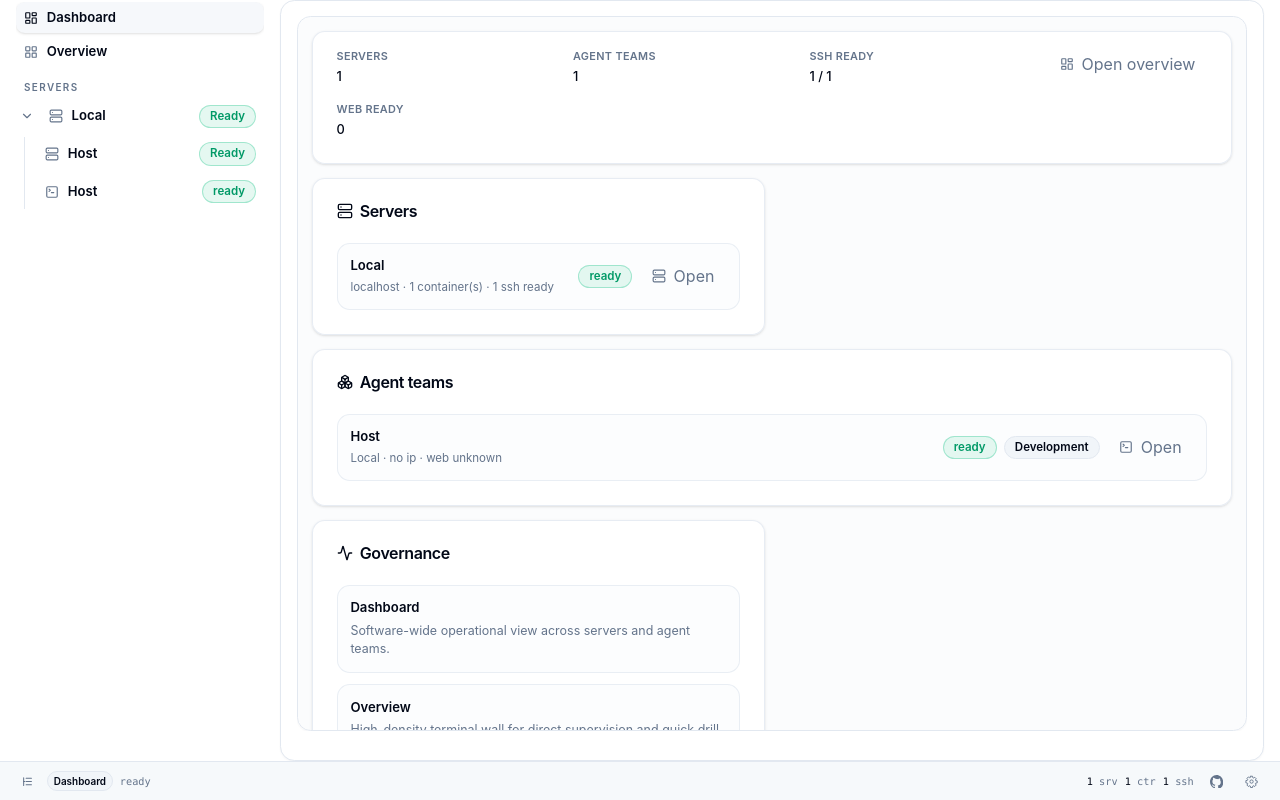
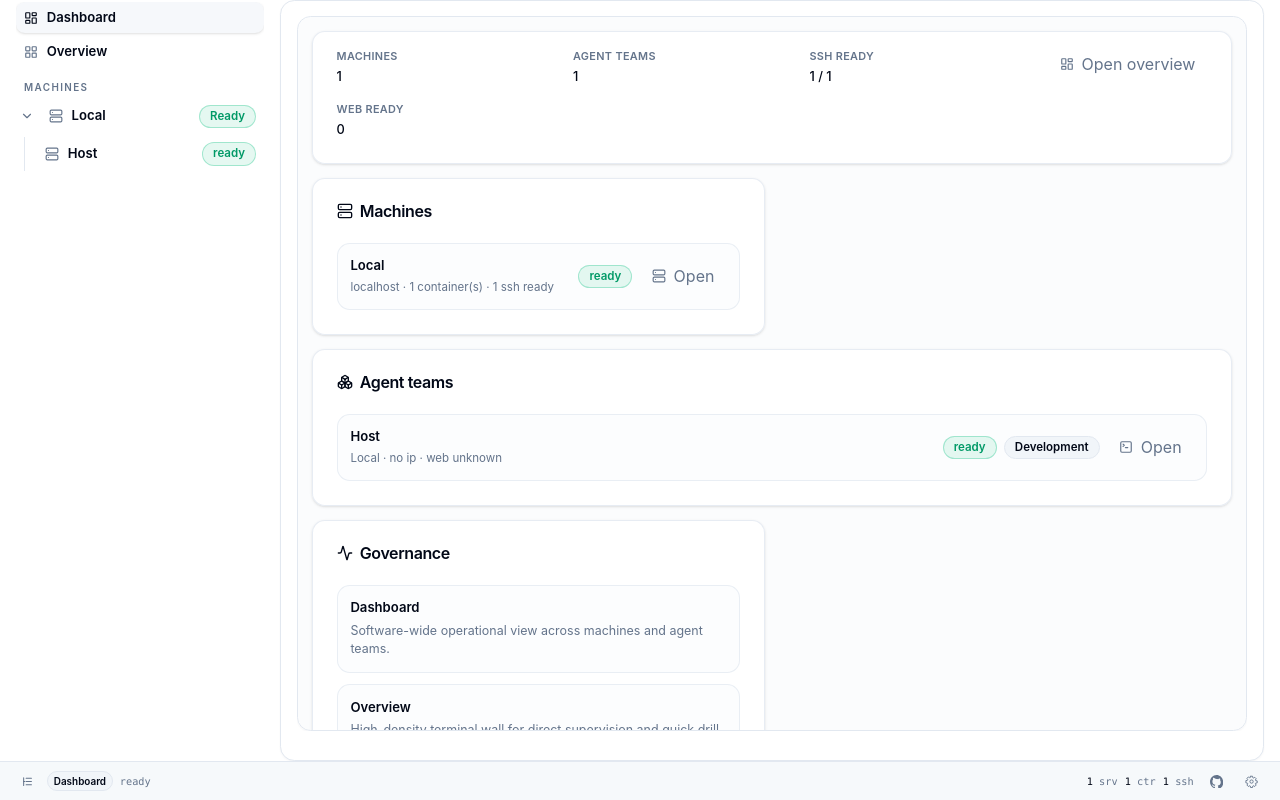
Before and after one commit to hsudatalks/univers-machine, a React (Vite) app in the folder apps/univers-ark-developer/: page / in a window 1280 px wide. Built offline with nearby package versions, Linux system fonts and the light colour scheme.

Commit message:
refactor(ark-developer): use host containers as real machine targets

```diff
--- a/apps/univers-ark-developer/src/App.tsx
+++ b/apps/univers-ark-developer/src/App.tsx
@@ -46,7 +46,6 @@ import {
   isBrowserToolPanel,
   type ActiveView,
 } from "./lib/view-types";
-import { isServerHostTargetId } from "./lib/server-targets";
 const DEFAULT_TERMINAL_PANEL_WIDTH_REM = 35;
 const MIN_TERMINAL_PANEL_WIDTH_REM = 35;
 const MIN_TOOL_PANEL_WIDTH_REM = 22;
@@ -169,7 +168,6 @@ function App() {
   const {
     activeContainerServer,
     activeContainerTarget,
-    hostTargets,
     overviewContainers,
     overviewTerminalTargets,
     reachableContainerCount,
@@ -263,16 +261,9 @@ function App() {
           return undefined;
         }
 
-        return bootstrap.servers.find((server) => {
-          const hostTarget = hostTargets.find((target) => target.id === targetId);
-          if (hostTarget) {
-            return server.id === hostTarget.id.replace(/^server-host::/, "");
-          }
-
-          return server.containers.some(
-            (container) => container.targetId === targetId,
-          );
-        });
+        return bootstrap.servers.find((server) =>
+          server.containers.some((container) => container.targetId === targetId),
+        );
       };
 
       setActiveView((current) => {
@@ -305,7 +296,7 @@ function App() {
     return () => {
       unlistenParentView?.();
     };
-  }, [bootstrap, hostTargets, setExpandedServerIds]);
+  }, [bootstrap, setExpandedServerIds]);
 
   if (error) {
     return <ShellState label="Error" message={error} />;
@@ -325,7 +316,7 @@ function App() {
         : activeView.kind === "settings"
           ? "Settings"
           : activeView.kind === "server"
-            ? `Server ${visitedServers.find((server) => server.id === activeView.serverId)?.label ?? activeView.serverId}`
+            ? `Machine ${visitedServers.find((server) => server.id === activeView.serverId)?.label ?? activeView.serverId}`
             : `Container ${activeContainerTarget?.label ?? activeView.targetId}`;
 
   return (
@@ -343,7 +334,7 @@ function App() {
                   : undefined
             }
             activeTargetId={activeView.kind === "container" ? activeView.targetId : undefined}
-            availableTargetIds={[...bootstrap.targets, ...hostTargets].map((target) => target.id)}
+            availableTargetIds={bootstrap.targets.map((target) => target.id)}
           bootstrap={bootstrap}
           expandedServerIds={expandedServerIds}
           isDashboardActive={activeView.kind === "dashboard"}
@@ -524,10 +515,9 @@ function App() {
                       }
                     }}
                     onRestartContainer={
-                      target.id.includes("::") && !isServerHostTargetId(target.id)
+                      target.containerKind === "managed"
                         ? async () => {
-                            const [serverId, containerName] = target.id.split("::", 2);
-                            await restartContainer(serverId, containerName);
+                            await restartContainer(target.machineId, target.containerId);
                           }
                         : undefined
                     }
--- a/apps/univers-ark-developer/src/components/GlobalDashboardPage.tsx
+++ b/apps/univers-ark-developer/src/components/GlobalDashboardPage.tsx
@@ -94,7 +94,7 @@ export function GlobalDashboardPage({
             <CardContent className="dashboard-summary-bar">
               <div className="dashboard-summary-copy">
                 <div className="dashboard-summary-item">
-                  <span className="dashboard-meta-label">Servers</span>
+                  <span className="dashboard-meta-label">Machines</span>
                   <span className="dashboard-meta-value">{servers.length}</span>
                 </div>
                 <div className="dashboard-summary-item">
@@ -126,7 +126,7 @@ export function GlobalDashboardPage({
             <CardHeader>
               <CardTitle className="dashboard-section-title">
                 <Server size={16} />
-                Servers
+                Machines
               </CardTitle>
             </CardHeader>
             <CardContent className="server-dashboard-list">
@@ -254,7 +254,7 @@ export function GlobalDashboardPage({
                 <li className="dashboard-action-item">
                   <span className="dashboard-action-title">Dashboard</span>
                   <p className="dashboard-copy">
-                    Software-wide operational view across servers and agent teams.
+                    Software-wide operational view across machines and agent teams.
                   </p>
                 </li>
                 <li className="dashboard-action-item">
--- a/apps/univers-ark-developer/src/components/ServerPage.tsx
+++ b/apps/univers-ark-developer/src/components/ServerPage.tsx
@@ -1,5 +1,5 @@
 import { LayoutDashboard, SquareTerminal } from "lucide-react";
-import { useMemo, useState } from "react";
+import { useState } from "react";
 import type { DeveloperTarget, ManagedServer } from "../types";
 import { TerminalPane } from "./TerminalPane";
 import { Button } from "./ui/button";
@@ -15,29 +15,6 @@ interface ServerPageProps {
 
 type ServerToolPanel = "dashboard" | "terminals";
 
-const SERVER_TERMINAL_TARGET_PREFIX = "server-host::";
-
-function serverTerminalTarget(server: ManagedServer): DeveloperTarget {
-  return {
-    id: `${SERVER_TERMINAL_TARGET_PREFIX}${server.id}`,
-    label: `${server.label} host`,
-    host: server.host,
-    description: server.description,
-    terminalCommand: `ssh ${server.host}`,
-    notes: [],
-    workspace: {
-      profile: "",
-      defaultTool: "dashboard",
-      projectPath: "",
-      filesRoot: "",
-      primaryBrowserServiceId: "",
-      tmuxCommandServiceId: "",
-    },
-    services: [],
-    surfaces: [],
-  };
-}
-
 export function ServerPage({
   onOpenWorkspace,
   pageVisible,
@@ -48,26 +25,29 @@ export function ServerPage({
   const reachableContainers = server.containers.filter(
     (container) => container.sshReachable,
   ).length;
-  const terminalTarget = useMemo(() => serverTerminalTarget(server), [server]);
+  const hostContainer = server.containers.find((container) => container.kind === "host");
+  const terminalTarget = hostContainer
+    ? resolveTarget(hostContainer.targetId)
+    : undefined;
 
   return (
     <>
       <header className="content-header">
         <div className="content-header-copy">
-          <span className="panel-title">Server</span>
+          <span className="panel-title">Machine</span>
           <h1 className="content-title content-title-container">{server.label}</h1>
           <p className="panel-description">{server.description}</p>
         </div>
 
         <div className="content-header-tools">
           <Button
-            aria-label="Server dashboard"
+            aria-label="Machine dashboard"
             isActive={activeTool === "dashboard"}
             onClick={() => {
               setActiveTool("dashboard");
             }}
             size="icon"
-            title="Server dashboard"
+            title="Machine dashboard"
             variant={activeTool === "dashboard" ? "default" : "ghost"}
           >
             <LayoutDashboard size={16} />
@@ -96,11 +76,20 @@ export function ServerPage({
       <section className="page-section">
         <div className="server-workspace">
           <article className="panel terminal-panel">
-            <TerminalPane
-              active={pageVisible}
-              target={terminalTarget}
-              title={`${server.label} server`}
-            />
+            {terminalTarget ? (
+              <TerminalPane
+                active={pageVisible}
+                target={terminalTarget}
+                title={`${server.label} host`}
+              />
+            ) : (
+              <section className="state-panel">
+                <span className="state-label">Host unavailable</span>
+                <p className="state-copy">
+                  The Host workspace for this machine is not available in the current inventory.
+                </p>
+              </section>
+            )}
           </article>
 
           <div className={`server-pane-slot ${activeTool === "dashboard" ? "" : "is-hidden"}`}>
--- a/apps/univers-ark-developer/src/components/SettingsPage.tsx
+++ b/apps/univers-ark-developer/src/components/SettingsPage.tsx
@@ -92,7 +92,7 @@ export function SettingsPage({
         <div className="settings-header-copy">
           <span className="panel-title">Settings</span>
           <p className="panel-description settings-description">
-            Application configuration and server inventory
+            Application configuration and machine inventory
           </p>
         </div>
       </header>
@@ -108,7 +108,7 @@ export function SettingsPage({
               ["appearance", "Appearance"],
               ["configuration", "Configuration"],
               ["profiles", "Profiles"],
-              ["servers", "Servers"],
+              ["servers", "Machines"],
             ] as Array<[SettingsTab, string]>
           ).map(([tab, label]) => (
             <TabsTrigger className="settings-tab" key={tab} value={tab}>
@@ -198,15 +198,15 @@ export function SettingsPage({
             <section className="settings-section">
             <div className="settings-section-heading">
               <h3 className="settings-section-title">
-                Servers
+                Machines
                 <span className="settings-count">{servers.length}</span>
               </h3>
               <Button onClick={() => setIsCreatingServer(true)} size="sm" variant="outline">
-                Add server
+                Add machine
               </Button>
             </div>
             {servers.length === 0 ? (
-              <p className="settings-empty">No servers configured.</p>
+              <p className="settings-empty">No machines configured.</p>
             ) : (
               <div className="settings-server-list">
                 {servers.map((server) => (
--- a/apps/univers-ark-developer/src/components/SidebarNav.tsx
+++ b/apps/univers-ark-developer/src/components/SidebarNav.tsx
@@ -11,7 +11,6 @@ import {
   SidebarMenuSub,
 } from "./ui/sidebar";
 import { ChevronRight, LayoutDashboard, LayoutGrid, Server, SquareTerminal } from "lucide-react";
-import { serverHostTargetId } from "../lib/server-targets";
 
 interface SidebarNavProps {
   activeServerId?: string;
@@ -119,17 +118,23 @@ export function SidebarNav({
         </SidebarGroup>
 
         <SidebarGroup className="sidebar-section">
-          <SidebarGroupLabel>Servers</SidebarGroupLabel>
+          <SidebarGroupLabel>Machines</SidebarGroupLabel>
 
           <SidebarMenu className="sidebar-tree">
             {bootstrap.servers.map((server) => {
               const isExpanded = expandedServerIds.includes(server.id);
               const isServerActive = activeServerId === server.id;
-              const hostTargetId = serverHostTargetId(server.id);
+              const hostContainer = server.containers.find(
+                (container) => container.kind === "host",
+              );
+              const hostTargetId = hostContainer?.targetId;
               const isHostActive = activeTargetId === hostTargetId;
               const branchHasActiveTarget = server.containers.some(
                 (container) => container.targetId === activeTargetId,
-              ) || isHostActive;
+              );
+              const managedContainers = server.containers.filter(
+                (container) => container.kind !== "host",
+              );
 
               return (
                 <SidebarMenuItem className="sidebar-branch" key={server.id}>
@@ -167,9 +172,13 @@ export function SidebarNav({
                     <SidebarMenuSub className="sidebar-children">
                       <SidebarMenuButton
                         className="sidebar-node-leaf"
-                        disabled={!availableTargetSet.has(hostTargetId)}
+                        disabled={!hostTargetId || !availableTargetSet.has(hostTargetId)}
                         isActive={isHostActive}
-                        onClick={() => onSelectContainer(hostTargetId)}
+                        onClick={() => {
+                          if (hostTargetId) {
+                            onSelectContainer(hostTargetId);
+                          }
+                        }}
                         type="button"
                       >
                         <span className="sidebar-node-copy">
@@ -178,12 +187,12 @@ export function SidebarNav({
                         </span>
 
                         <StatusBadge
-                          state={inventoryStateTone(server.state)}
-                          title={titleCase(server.state)}
+                          state={hostContainer?.sshReachable ? "success" : inventoryStateTone(server.state)}
+                          title={hostContainer?.sshState ?? titleCase(server.state)}
                         />
                       </SidebarMenuButton>
 
-                      {server.containers.map((container) => {
+                      {managedContainers.map((container) => {
                         const isActive = activeTargetId === container.targetId;
                         const isAvailable = availableTargetSet.has(container.targetId);
 
--- a/apps/univers-ark-developer/src/hooks/useWorkbenchInventory.ts
+++ b/apps/univers-ark-developer/src/hooks/useWorkbenchInventory.ts
@@ -1,10 +1,6 @@
 import { useMemo } from "react";
 import type { AppBootstrap, DeveloperTarget, ManagedServer } from "../types";
 import type { ActiveView } from "../lib/view-types";
-import {
-  serverHostTarget,
-  serverIdFromHostTargetId,
-} from "../lib/server-targets";
 
 type OverviewContainerEntry = {
   container: ManagedServer["containers"][number];
@@ -16,11 +12,6 @@ function serverForTargetId(
   servers: ManagedServer[],
   targetId: string,
 ): ManagedServer | undefined {
-  const hostServerId = serverIdFromHostTargetId(targetId);
-  if (hostServerId) {
-    return servers.find((server) => server.id === hostServerId);
-  }
-
   return servers.find((server) =>
     server.containers.some((container) => container.targetId === targetId),
   );
@@ -31,20 +22,15 @@ export function useWorkbenchInventory(
   activeView: ActiveView,
   visitedServerIds: string[],
 ) {
-  const hostTargets = useMemo(
-    () => bootstrap?.servers.map((server) => serverHostTarget(server)) ?? [],
-    [bootstrap],
-  );
-
   const targetById = useMemo(
     () =>
       new Map(
-        [...(bootstrap?.targets ?? []), ...hostTargets].map((target) => [
+        (bootstrap?.targets ?? []).map((target) => [
           target.id,
           target,
         ]),
       ),
-    [bootstrap, hostTargets],
+    [bootstrap],
   );
 
   const managedTargetIds = useMemo(
@@ -121,7 +107,6 @@ export function useWorkbenchInventory(
     overviewContainers,
     overviewTerminalTargets,
     reachableContainerCount,
-    hostTargets,
     standaloneTargets,
     targetById,
     visitedServers,
--- a/apps/univers-ark-developer/src/lib/server-targets.ts
+++ /dev/null
@@ -1,40 +0,0 @@
-import type { DeveloperTarget, ManagedServer } from "../types";
-
-export const SERVER_HOST_TARGET_PREFIX = "server-host::";
-
-export function serverHostTargetId(serverId: string): string {
-  return `${SERVER_HOST_TARGET_PREFIX}${serverId}`;
-}
-
-export function serverIdFromHostTargetId(targetId: string): string | null {
-  return targetId.startsWith(SERVER_HOST_TARGET_PREFIX)
-    ? targetId.slice(SERVER_HOST_TARGET_PREFIX.length)
-    : null;
-}
-
-export function isServerHostTargetId(targetId: string): boolean {
-  return targetId.startsWith(SERVER_HOST_TARGET_PREFIX);
-}
-
-export function serverHostTarget(server: ManagedServer): DeveloperTarget {
-  return {
-    id: serverHostTargetId(server.id),
-    label: `${server.label} host`,
-    host: server.host,
-    description: server.description || `Interactive shell on ${server.host}.`,
-    terminalCommand: `ssh ${server.host}`,
-    terminalStartupCommand: "",
-    notes: [],
-    workspace: {
-      profile: "",
-      defaultTool: "dashboard",
-      projectPath: "",
-      filesRoot: "",
-      primaryWebServiceId: "",
-      primaryBrowserServiceId: "",
-      tmuxCommandServiceId: "",
-    },
-    services: [],
-    surfaces: [],
-  };
-}
```
Also changed, not shown: apps/univers-ark-developer/src/components/ServerDashboardPane.tsx (+5 -5 lines).
